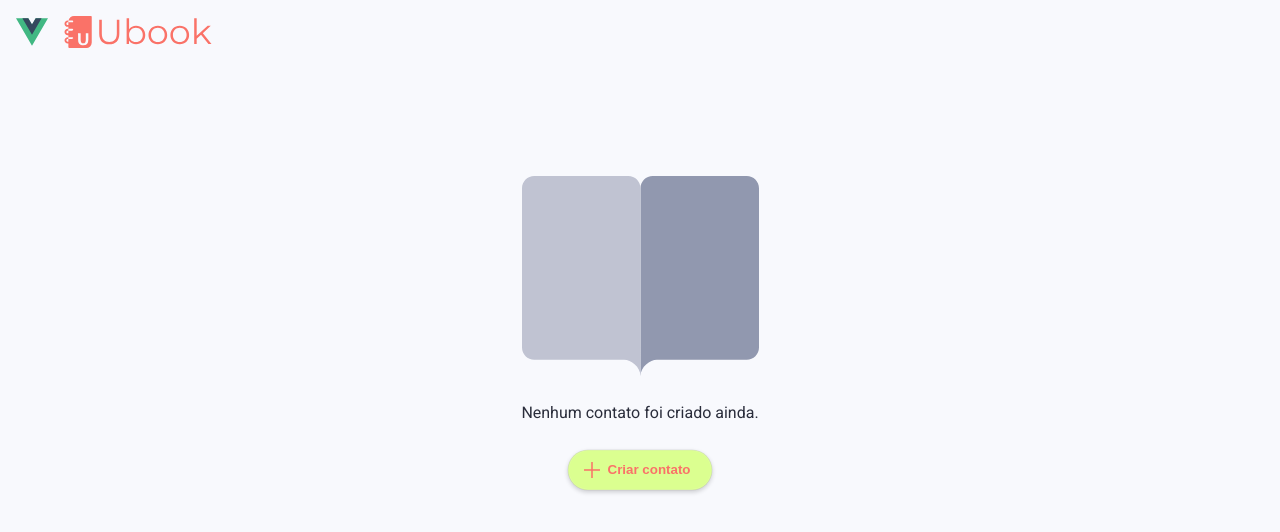
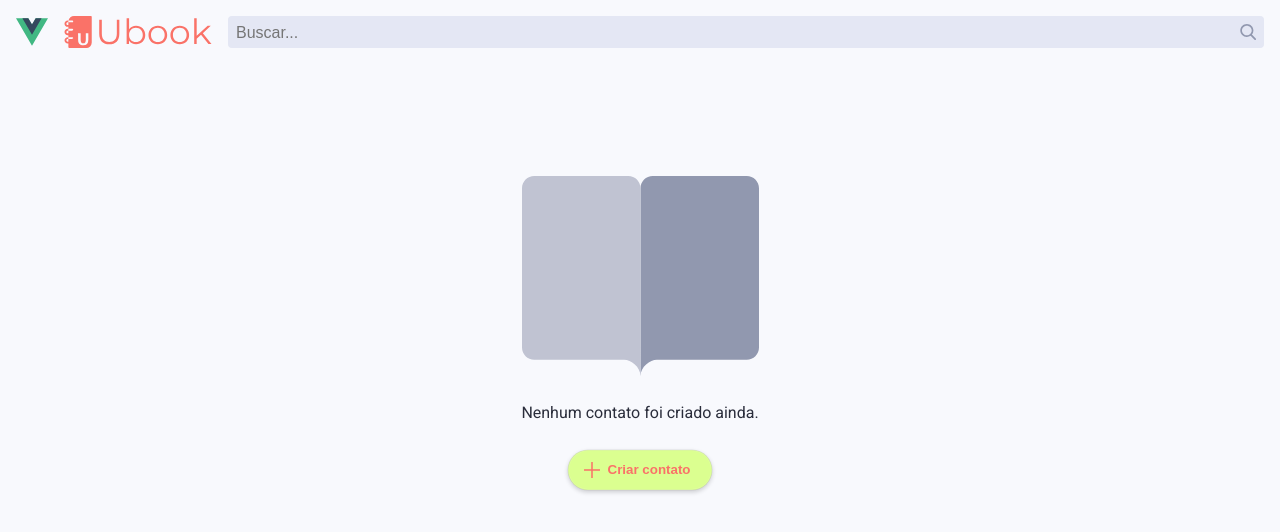
Before and after one commit to livresaber/contact-vue-book, a Vue app: page / in a window 1280 px wide. Shown: the top 532 px of the page. Built offline with nearby package versions, Linux system fonts and the light colour scheme; what maska would draw is missing.

Commit message:
adjustment home with appHeade type home

```diff
--- a/src/views/Home/index.vue
+++ b/src/views/Home/index.vue
@@ -35,7 +35,7 @@ const openDeleteContact = (item) => {
 
 <template>
   <section class="page-home">
-    <AppHeader />
+    <AppHeader type="home" />
     <main>
       <AppContactListEmpty v-if="contact.list.length == 0" />
       <AppContactList
@@ -67,7 +67,7 @@ const openDeleteContact = (item) => {
   </section>
 </template>
 
-<style lang="scss">
+<style lang="scss" scoped>
   .page-home {
     max-width: 90rem;
     margin: 0 auto;
```
